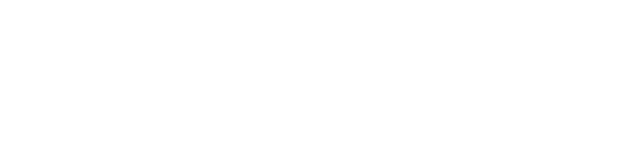
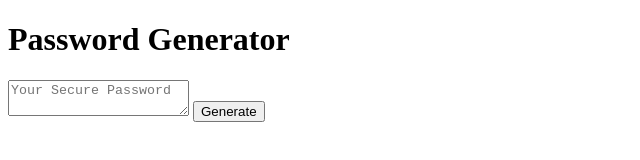
Before and after one commit to mohamadalf1/Password-Generator, a plain HTML site: page index.html in a window 1280 px wide. Shown: the whole page, without its empty margins (0-640 px from the left). Drawn offline with Linux system fonts and the light colour scheme.

Commit message:
added html

```diff
--- a/index.html
+++ b/index.html
@@ -4,9 +4,15 @@
     <link rel="stylesheet" href="style.css">
     <meta charset="UTF-8">
     <meta name="viewport" content="width=device-width, initial-scale=1.0">
-    <title>Document</title>
+    <title>Password Generator</title>
 </head>
 <body>
+
+<h1>Password Generator</h1>
+
+<textarea readonly id="password" placeholder="Your Secure Password"></textarea>
+
+<button id="generate">Generate</button>
    <script src="script.js"></script>
 </body>
 </html>
```
